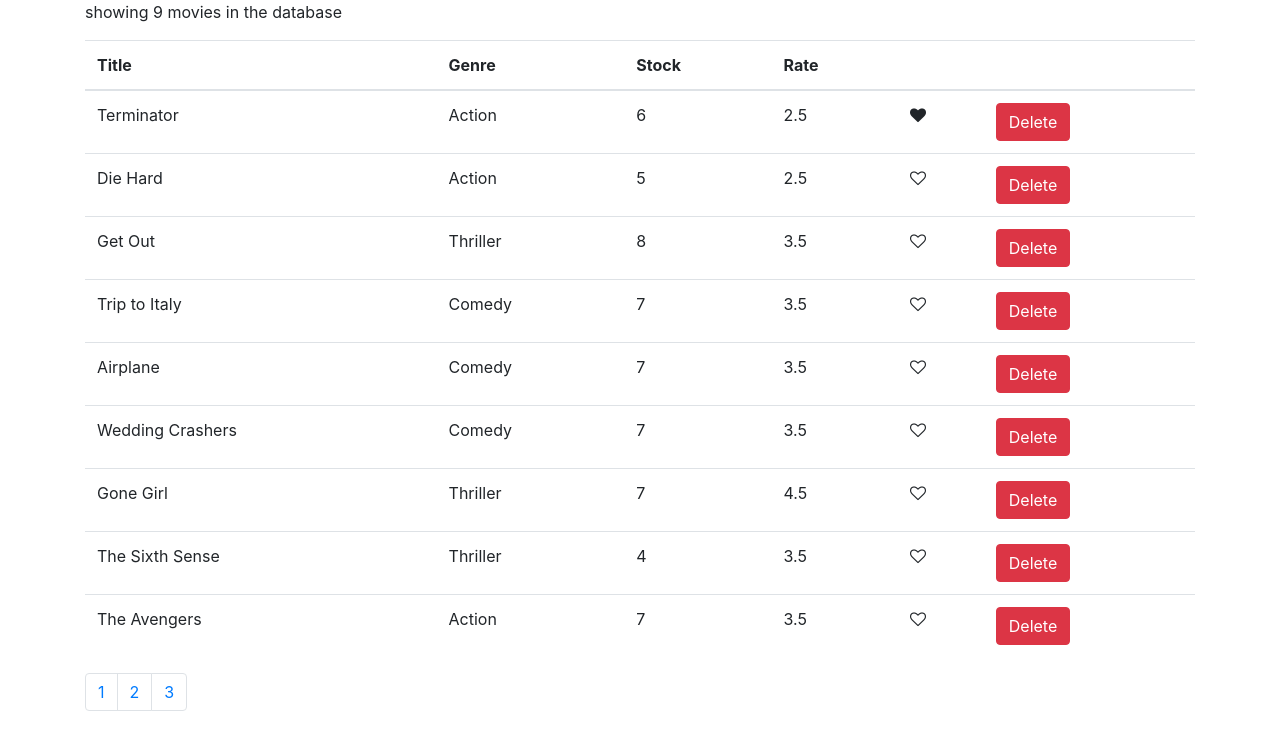
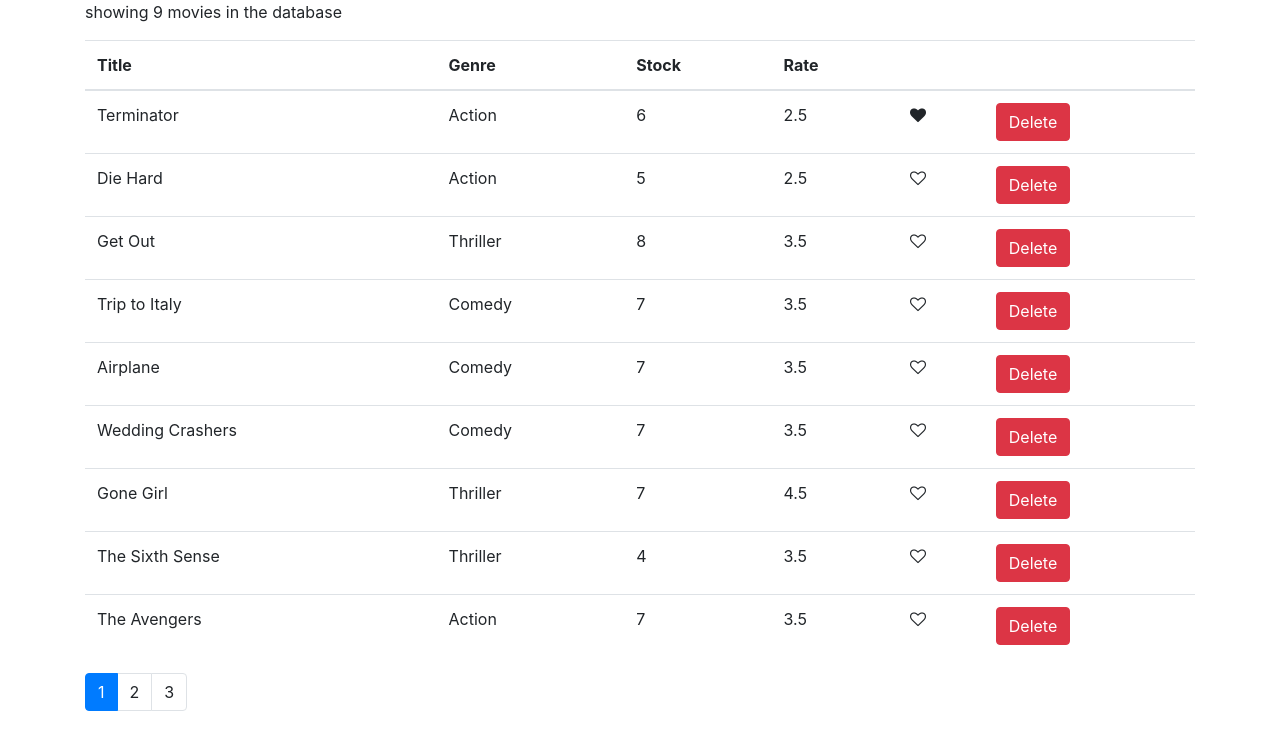
Before and after one commit to AzharUddinSheikh/Vidly-App-React, a React (Create React App) app: page / in a window 1280 px wide. Shown: the top 750 px of the page. Built offline with nearby package versions, Linux system fonts and the light colour scheme.

Commit message:
created pagination component dynamically

```diff
--- a/package.json
+++ b/package.json
@@ -12,6 +12,7 @@
     "@types/react-dom": "^18.0.3",
     "bootstrap": "^4.1.1",
     "font-awesome": "^4.7.0",
+    "lodash": "^4.17.10",
     "react": "^18.1.0",
     "react-dom": "^18.1.0",
     "react-scripts": "5.0.1",
@@ -41,5 +42,8 @@
       "last 1 firefox version",
       "last 1 safari version"
     ]
+  },
+  "devDependencies": {
+    "@types/lodash": "^4.14.182"
   }
 }
--- a/src/components/common/pagination.tsx
+++ b/src/components/common/pagination.tsx
@@ -1,22 +1,35 @@
 import React, { Component } from 'react';
+import _ from 'lodash';
 
 interface PaginationProps {
     pageSize : number,
     itemCount : number,
-    onPageChange : (page? : number) => void,
+    currentPage: number,
+    onPageChange : (page : number) => void,
 }
 
 interface PaginationState {
 }
 
 class Pagination extends React.Component<PaginationProps, PaginationState> {
+
     render() {
+        const {itemCount, pageSize, currentPage, onPageChange} = this.props;
+        const pageCount = Math.ceil(itemCount / pageSize);
+        if (pageCount === 1) return null;
+        const pages = _.range(1, pageCount+1);
+
         return (
                 <nav aria-label="Page navigation example">
                     <ul className="pagination">
-                        <li className="page-item"><a className="page-link" href="#">1</a></li>
-                        <li className="page-item"><a className="page-link" href="#">2</a></li>
-                        <li className="page-item"><a className="page-link" href="#">3</a></li>
+                        {pages.map(page => <li
+                                                key={page}
+                                                className={(page === currentPage) ? "page-item active":"page-item"}>
+                                                <a
+                                                    onClick={() => onPageChange(page)}
+                                                    className='page-link'>{page}
+                                                </a>
+                                            </li>)}
                     </ul>
                 </nav>
         );
--- a/src/components/movies.tsx
+++ b/src/components/movies.tsx
@@ -9,6 +9,7 @@ class Movies extends Component {
     state = {
         movies : getMovies(),
         pageSize : 4,
+        currentPage : 1,
     }
 
     handleDelete = (movie : any) : void => {
@@ -25,12 +26,12 @@ class Movies extends Component {
         this.setState({movies});
     }
 
-    handlePageChange = () : void => {
-        console.log("page Changed");
+    handlePageChange = (page:number) : void => {
+        this.setState({currentPage:page})
     }
 
     render() : JSX.Element {
-        let {movies, pageSize} = this.state;
+        let {movies, pageSize, currentPage} = this.state;
         if (movies.length === 0) {
             return <p>No movies in the database</p>;
         }
@@ -59,7 +60,11 @@ class Movies extends Component {
                         </tr>) )}
                     </tbody>
                 </table>
-                <Pagination itemCount={movies.length} pageSize={pageSize} onPageChange={() => this.handlePageChange}/>
+                <Pagination
+                    itemCount={movies.length}
+                    pageSize={pageSize}
+                    onPageChange={this.handlePageChange}
+                    currentPage={currentPage}/>
             </React.Fragment>
         );
     }
```
Also changed, not shown: 1 other file (tests, documents, lock files or other folders).
